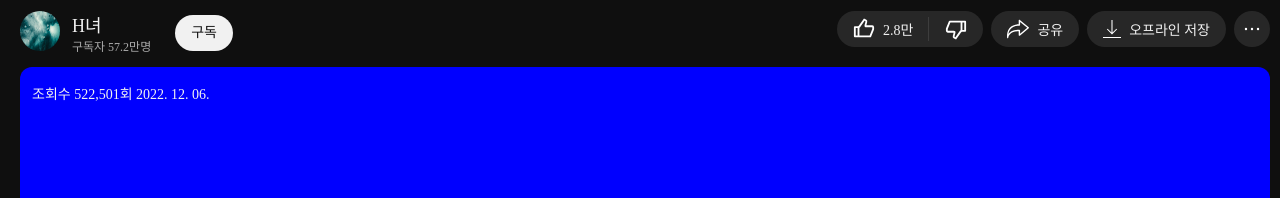
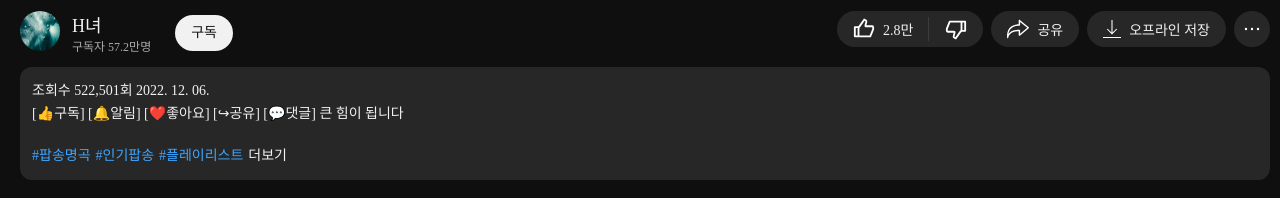
Before and after one commit to sikkzz/wetube-frontend, a React (Create React App) app: page /detail in a window 1280 px wide. Shown: the part 754-952 px from the top of the page. Built offline with nearby package versions, Linux system fonts and the light colour scheme.

Commit message:
detail 구성 추가중

```diff
--- a/src/components/Detail/Detail.jsx
+++ b/src/components/Detail/Detail.jsx
@@ -89,6 +89,19 @@ const Detail = () => {
                     <span>2022. 12. 06.</span>
                   </div>
                 </div>
+
+                <div className="detail_content_description_snippet_container">
+                  <div className="detail_content_description_snippet_data">
+                    <span>[👍구독] [🔔알림] [❤️좋아요] [↪공유] [💬댓글] 큰 힘이 됩니다</span>
+                  </div>
+                  <div className="detail_content_description_snippet_tag">
+                    <a href="#!">#팝송명곡</a>
+                    <a href="#!">#인기팝송</a>
+                    <a href="#!">#플레이리스트</a>
+                    <a href="#!">더보기</a>
+                  </div>
+                </div>
+
               </div>
             </div>
 
--- a/src/components/Detail/Detail.scss
+++ b/src/components/Detail/Detail.scss
@@ -28,6 +28,7 @@
 
     &_tag_container {
         margin-bottom: 2px;
+
         a {
             color: var(--detail-tag-blue);
             margin-right: 8px;
@@ -163,7 +164,7 @@
         margin-right: 8px;
     }
 
-    &_share{
+    &_share {
         display: flex;
         align-items: center;
         border-radius: 18px;
@@ -174,12 +175,12 @@
         background: var(--white-alpha-10);
         margin-right: 8px;
 
-        p{
+        p {
             margin-left: 8px;
         }
     }
 
-    &_save{
+    &_save {
         display: flex;
         align-items: center;
         border-radius: 18px;
@@ -190,12 +191,12 @@
         background: var(--white-alpha-10);
         margin-right: 8px;
 
-        p{
+        p {
             margin-left: 8px;
         }
     }
 
-    &_more{
+    &_more {
         display: flex;
         align-items: center;
         border-radius: 18px;
@@ -207,26 +208,51 @@
     }
 }
 
-.detail_content_description_container{
+.detail_content_description_container {
     display: flex;
     width: 1250px;
-    background: blue;
-    height: 200px;
+    background: var(--white-alpha-10);
     margin-top: 12px;
     margin-right: 12px;
     border-radius: 12px;
+
+    &:hover {
+        background: rgba(255, 255, 255, 0.2);
+    }
 }
 
-.detail_content_description_inner{
+.detail_content_description_inner {
     margin: 12px;
+    color: var(--text-primary);
+    font-size: 14px;
+    font-weight: 400;
 }
 
-.detail_content_description_info_data{
-    color: var(--text-primary);
-    font-size: 14px;
-    line-height: 2rem;
-    font-weight: 400;
+.detail_content_description_info_container {
+    margin-bottom: 4px;
 }
+
+.detail_content_description_snippet_container{
+    line-height: 1.4rem;
+}
+
+.detail_content_description_snippet_data {
+    padding-bottom: 20px;
+}
+
+.detail_content_description_snippet_tag {
+
+    a {
+        margin-right: 5px;
+        color: var(--detail-tag-blue);
+        font-size: 14px;
+
+        &:last-child {
+            color: var(--text-primary);
+        }
+    }
+}
+
 
 
 .detail_playlist_container {
```
